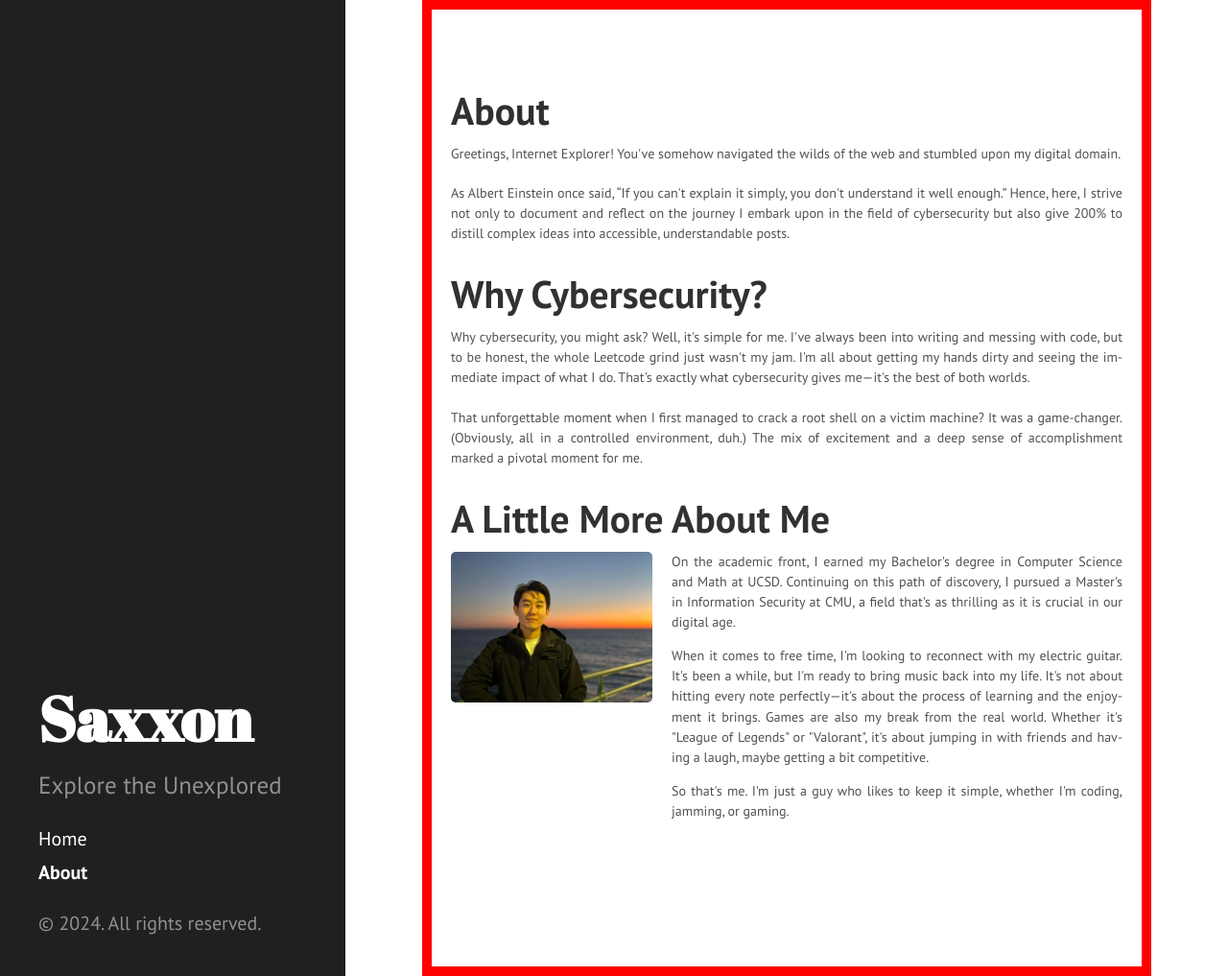
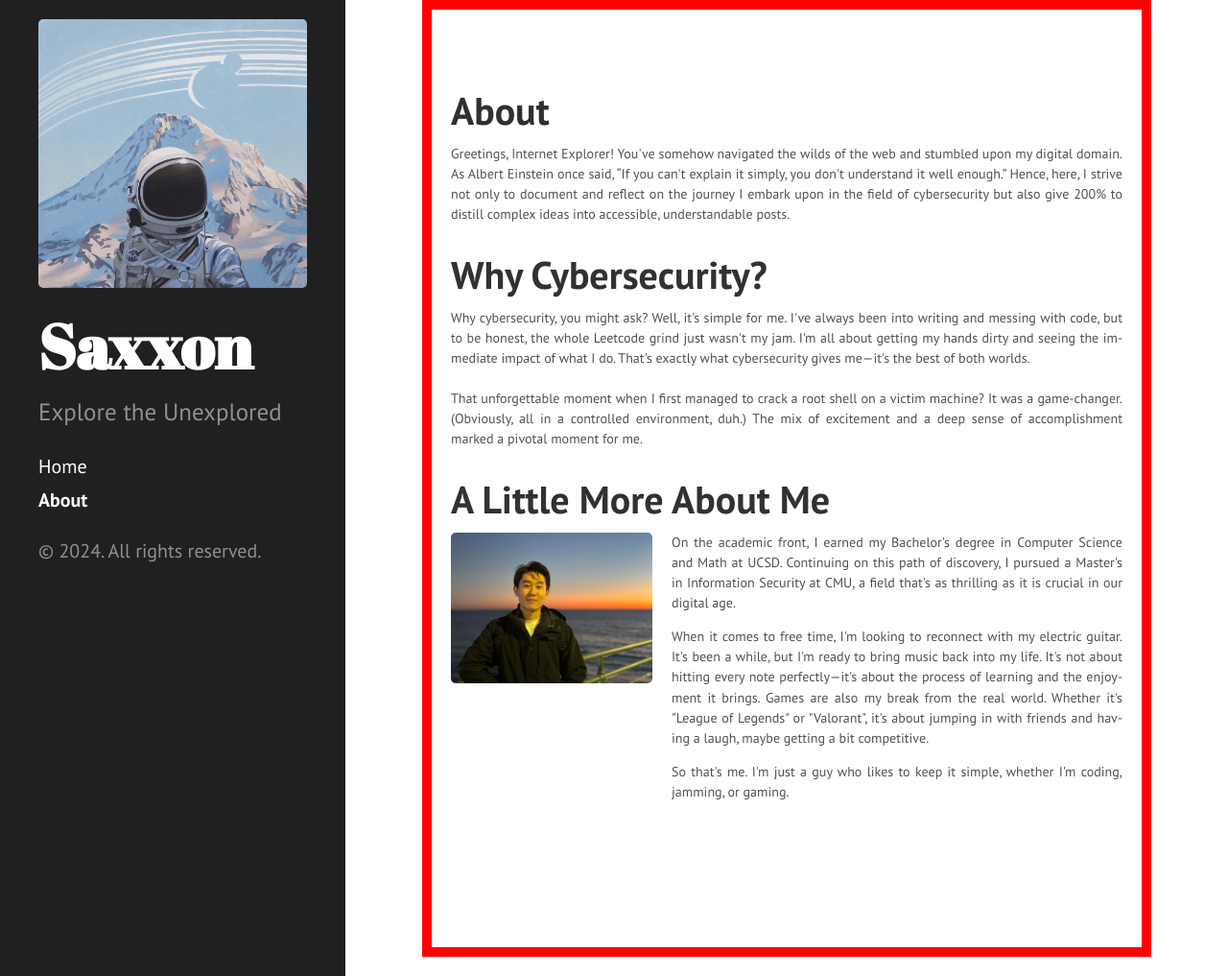
Before and after one commit to SaxonYu/SaxonYu.github.io, a Jekyll site: the page built from about.html, in a window 1280 px wide and 1017 px high. Shown: the whole window at 96% size. Built offline with Jekyll 4.4.1, drawn with Linux system fonts in a browser that asks for light colours.

Commit message:
Adjust `sidebar` layout.

```diff
--- a/_includes/head.html
+++ b/_includes/head.html
@@ -8,7 +8,7 @@
 
   <title>
     {% if page.title == "Home" %}
-      {{ site.title }} &middot; {{ site.tagline }}
+      {{ site.tagline }} &middot; {{ site.title }}
     {% else %}
       {{ page.title }} &middot; {{ site.title }}
     {% endif %}
--- a/_includes/sidebar.html
+++ b/_includes/sidebar.html
@@ -1,6 +1,7 @@
 <div class="sidebar">
   <div class="container sidebar-sticky">
     <div class="sidebar-about">
+      <img src="{{ '/' | relative_url }}public/avatar.jpg" alt="avatar" class="avatar">
       <h1>
         <a href="{{ '/' | relative_url }}">
           {{ site.title }}
--- a/about.html
+++ b/about.html
@@ -4,11 +4,7 @@ title: About
 ---
 <h1 class="page-title">{{ page.title }}</h1>
 <p style="text-align: justify; hyphens: auto;">
-  Greetings, Internet Explorer! You've somehow navigated the wilds of the web and stumbled upon my digital domain.
-</p>
-
-<p style="text-align: justify; hyphens: auto;">
-  As Albert Einstein once said, “If you can't explain it simply, you don't understand it well enough.” Hence, here, I strive not only to document and reflect on the journey I embark upon in the field of cybersecurity but also give 200% to distill complex ideas into accessible, understandable posts.
+  Greetings, Internet Explorer! You've somehow navigated the wilds of the web and stumbled upon my digital domain. As Albert Einstein once said, “If you can't explain it simply, you don't understand it well enough.” Hence, here, I strive not only to document and reflect on the journey I embark upon in the field of cybersecurity but also give 200% to distill complex ideas into accessible, understandable posts.
 </p>
 
 <h1>Why Cybersecurity?</h1>
--- a/public/css/hyde.css
+++ b/public/css/hyde.css
@@ -108,8 +108,9 @@ a.sidebar-nav-item:focus {
 @media (min-width: 48em) {
   .sidebar-sticky {
     position: absolute;
+    top: 1rem; /* Adjust this to set the desired space from the top */
     right:  1rem;
-    bottom: 1rem;
+    bottom: auto; /* Changed from 1rem to auto */
     left:   1rem;
   }
 }
```
Also changed, not shown: public/avatar.jpg (added).
